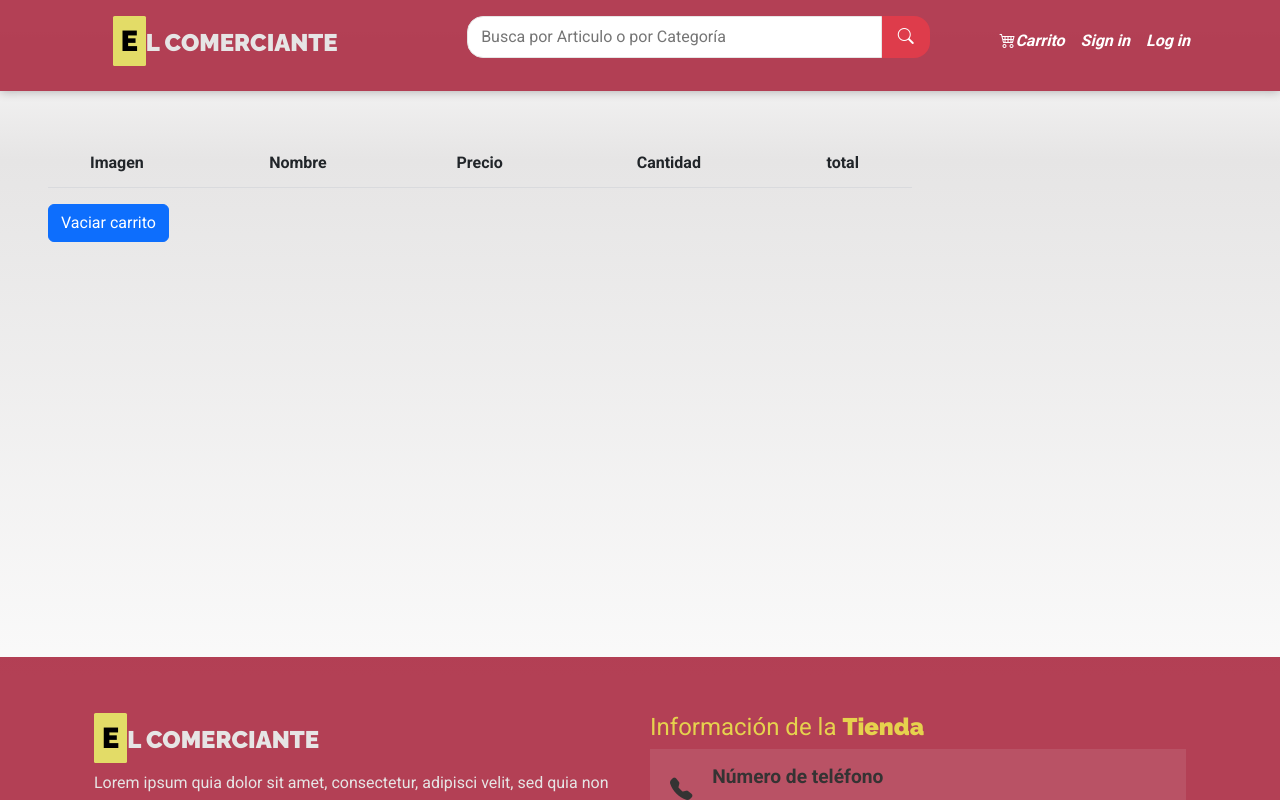
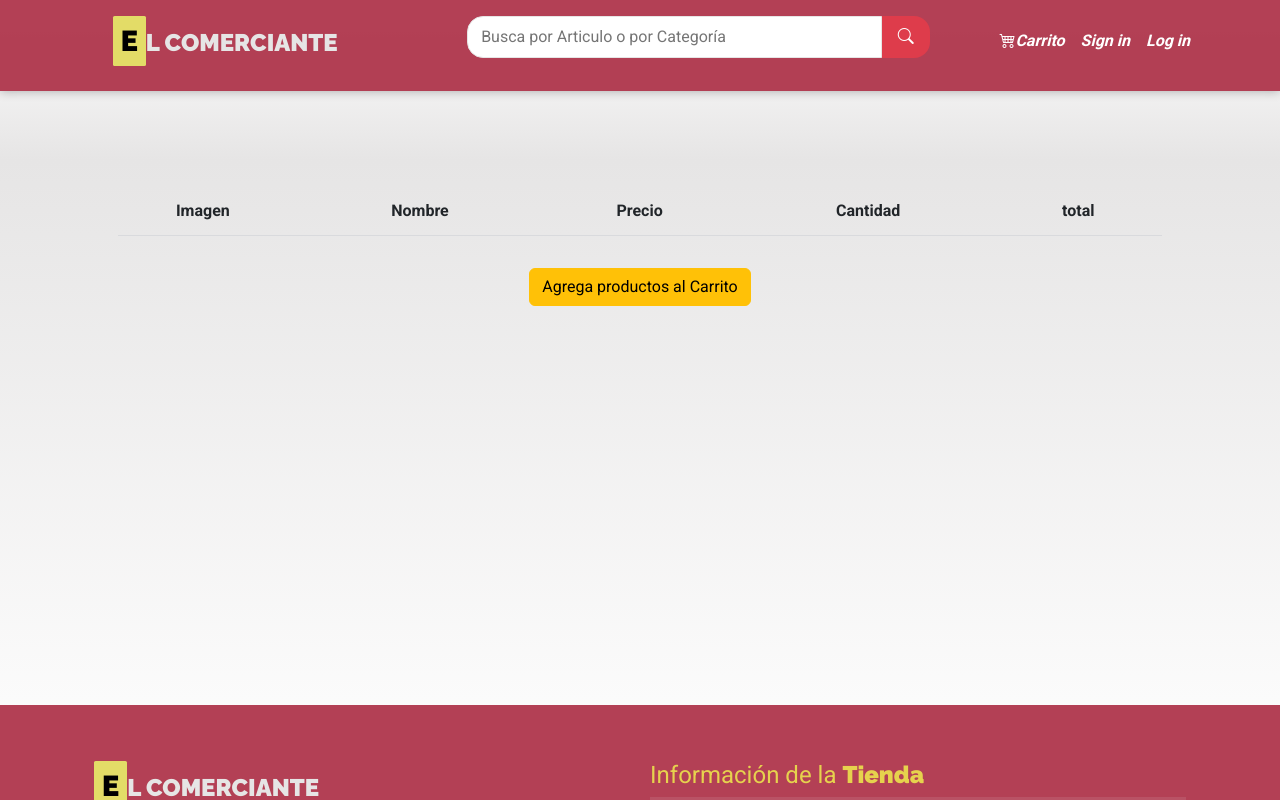
Before and after one commit to ChrisHuila/comercio-react, a React (Vite) app: page /carrito in a window 1280 px wide. Shown: the top 800 px of the page. Built offline with nearby package versions, Linux system fonts and the light colour scheme.

Commit message:
estilos de principal carrito terminado

```diff
--- a/src/components/carrito/IconoCarrito.jsx
+++ b/src/components/carrito/IconoCarrito.jsx
@@ -54,9 +54,8 @@ const IconoCarrito = () => {
                     {carrito.length > 0
                         ?   <div className="iconoCarrito-botones">
                                 <button
-                                className="btn btn-success mt-3"
-                                type="button"
-                                onClick={() => (actualizarCarrito([]), agregarNotificacion( 1 ))}
+                                    className="btn btn-success mt-3"
+                                    type="button"
                                 >Continuar con la Compra
                                 </button>
                                 <button
--- a/src/components/helpers/Notificacion.jsx
+++ b/src/components/helpers/Notificacion.jsx
@@ -1,5 +1,5 @@
 
-const Notificacion = ({tipo, mensaje}) => {
+const Notificacion = ({tipo, mensaje,}) => {
 
     switch (tipo) {
         case 'agregado':
--- a/src/routes/PrincipalCarrito.jsx
+++ b/src/routes/PrincipalCarrito.jsx
@@ -1,8 +1,7 @@
 import { Fragment } from "react";
 import Header from "../components/layout/Header";
 import Footer from "../components/layout/Footer";
-
-
+import Notificacion from "../components/helpers/Notificacion";
 import useCarrito from "../hook/useCarrito";
 import PaginaCarrito from "../components/carrito/PaginaCarrito";
 
@@ -13,7 +12,7 @@ const PrincipalCarrito = () => {
     return (
         <Fragment>
             <Header />
-            <div className="principalcarrito carrito">
+            <div className="container principalcarrito carrito">
                 <table>
                     <thead>
                         <tr>
@@ -38,7 +37,15 @@ const PrincipalCarrito = () => {
                     </tbody>
 
                 </table>
-                <div className="">
+                {carrito.length
+                ?
+                <div className="principalcarrito-botones">
+                    <button
+                        className="btn btn-success  mt-3"
+                        type="button"
+                    >Continuar con la Compra
+                    </button>
+
                     <button
                     className="btn btn-primary mt-3"
                     type="button"
@@ -46,6 +53,14 @@ const PrincipalCarrito = () => {
                     >Vaciar carrito
                     </button>
                 </div>
+                :
+                <div className="principalcarrito-boton--notificacion">
+                    <Notificacion
+                    tipo= 'informacion'
+                    mensaje= 'Agrega productos al Carrito'
+                    />
+                </div>
+                }
         </div>
         <Footer />
 
--- a/src/styles/index.css
+++ b/src/styles/index.css
@@ -392,16 +392,36 @@ body {
 /* =============================CARRITO-PRINCIPAL================== */
 .principalcarrito {
     /* height: 90vh; */
-    max-width: 60rem;
+    /* max-width: 60rem; */
+    margin-top: 3rem;
     width: 100%;
-
     min-height: 550px;
     padding: 3rem;
+
+    /* display: flex;
+    flex-direction: column;
+    justify-content: center;
+    align-items: center; */
 }
 .principalcarrito table {
     width: 100%;
 }
+.principalcarrito-botones {
+    display: flex;
+    justify-content: center;
+    margin-top: 2rem;
+}
+.principalcarrito-botones button {
+    width: 300px;
+}
+.principalcarrito-botones button:first-child {
+    margin-right: 1rem;
+}
+.principalcarrito-boton--notificacion{
+    text-align: center;
+    margin-top: 2rem;
 
+}
 /* =====================PAGINA-CARRITO================================ */
 .carrito-contador{
     display: flex;
@@ -436,7 +456,7 @@ td {
 .submenu:hover .carrito {
     display: block;
     position: absolute;
-    right: 0;
+    right: -8rem;
     top: 100%;
     z-index: 10;
     padding: 20px;
@@ -445,6 +465,11 @@ td {
     overflow: auto;
     min-width: 300px;
     box-shadow: 1px 1px 8px 0px rgba(0,0,0,0.74);
+}
+@media (min-width: 576px) {
+    .submenu:hover .carrito{
+        right: 0;
+    }
 }
 
 .carrito th {
```
